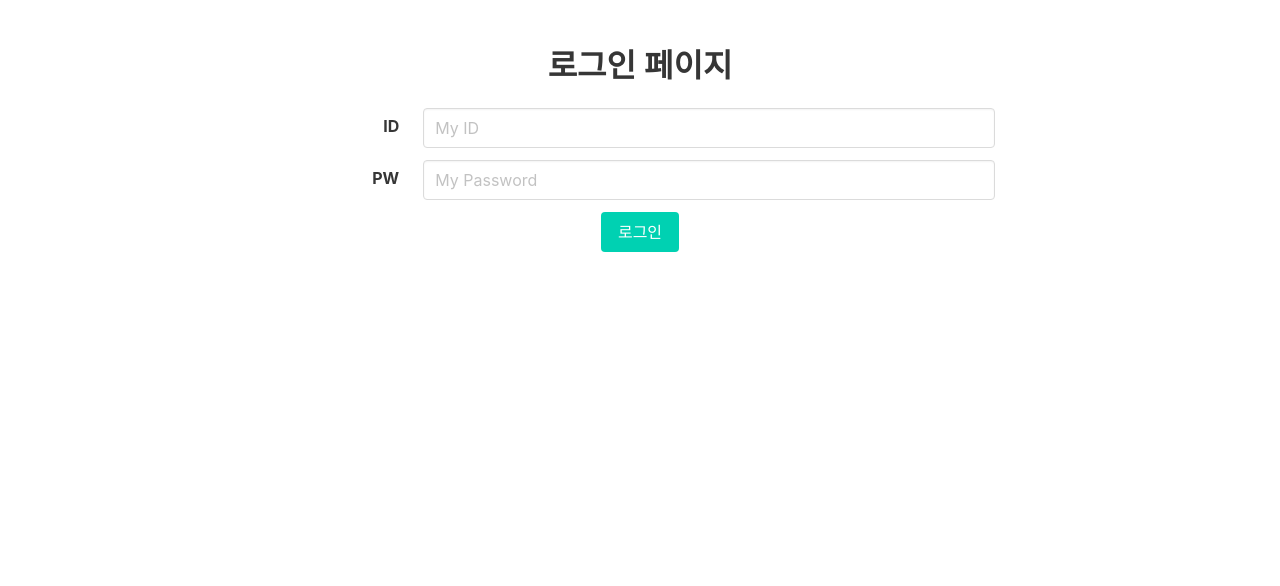
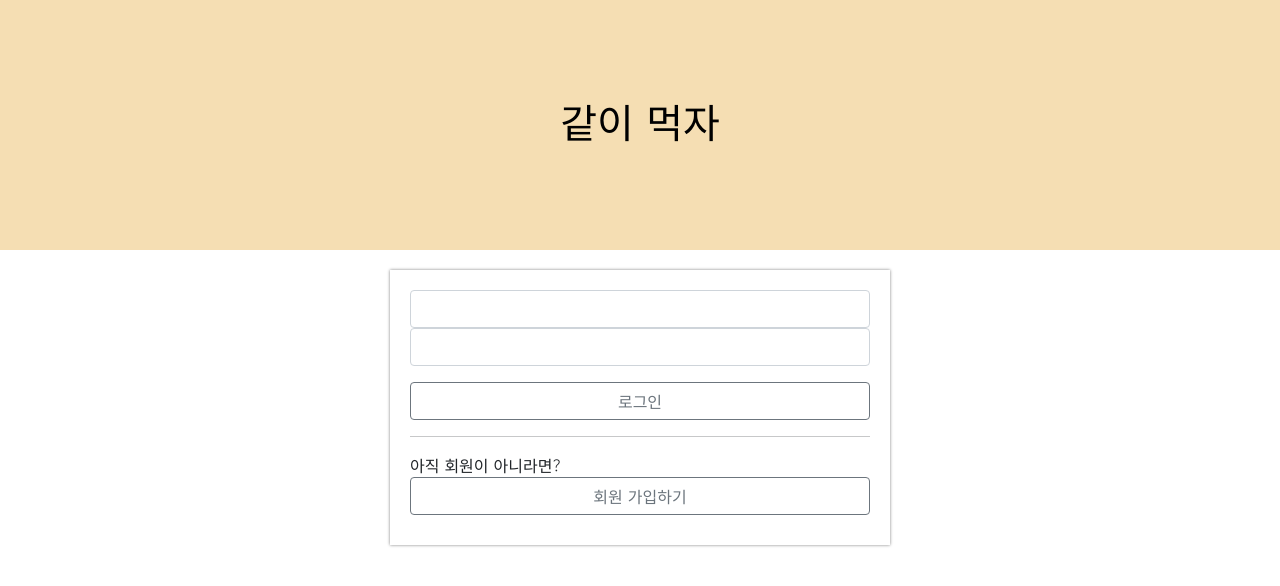
Before and after one commit to fullStack-1w-team-e7/eat2gether, a Flask app: template templates/login.html in a window 1280 px wide. Shown: the top 586 px of the page. Run offline with Flask 2, Linux system fonts and the light colour scheme; the template is opened without the code that fills it, so the values that code supplies are empty; some libraries are stand-ins or nearby versions.

Commit message:
로그인 페이지 수정 업데이트

```diff
--- a/templates/login.html
+++ b/templates/login.html
@@ -1,85 +1,120 @@
 <!doctype html>
 <html lang="en">
+
 <head>
-
-        <!-- Webpage Title -->
-        <title>Hello, world!</title>
-
-        <!-- Required meta tags -->
     <meta charset="utf-8">
     <meta name="viewport" content="width=device-width, initial-scale=1, shrink-to-fit=no">
 
-        <!-- Bulma CSS -->
-        <link rel="stylesheet" href="https://cdn.jsdelivr.net/npm/bulma@0.9.1/css/bulma.min.css">
-        <!-- JS -->
-        <script src="https://ajax.googleapis.com/ajax/libs/jquery/3.4.1/jquery.min.js"></script>
-        <script src="https://cdnjs.cloudflare.com/ajax/libs/jquery-cookie/1.4.1/jquery.cookie.js"></script>
+    <link href="https://cdn.jsdelivr.net/npm/bootstrap@5.0.2/dist/css/bootstrap.min.css" rel="stylesheet"
+          integrity="sha384-EVSTQN3/azprG1Anm3QDgpJLIm9Nao0Yz1ztcQTwFspd3yD65VohhpuuCOmLASjC" crossorigin="anonymous">
+    <script src="https://ajax.googleapis.com/ajax/libs/jquery/3.5.1/jquery.min.js"></script>
+    <script src="https://cdn.jsdelivr.net/npm/bootstrap@5.0.2/dist/js/bootstrap.bundle.min.js"
+            integrity="sha384-MrcW6ZMFYlzcLA8Nl+NtUVF0sA7MsXsP1UyJoMp4YLEuNSfAP+JcXn/tWtIaxVXM"
+            crossorigin="anonymous"></script>
+
+    <title>같이 먹자</title>
+    <link href="https://fonts.googleapis.com/css2?family=Gowun+Dodum&display=swap" rel="stylesheet">
+
+    <style>
+        * {
+            font-family: 'Gowun Dodum', sans-serif;
+        }
+
+        .mytitle {
+            background-color: wheat;
+
+            height: 250px;
+            width: 100%;
+
+            /*background-image: linear-gradient(0deg, rgba(0, 0, 0, 0.5), rgba(0, 0, 0, 0.5)),url("https://files.slack.com/files-pri/T01L2TNGW3T-F04ASR70NPM/____________________________________________.jpg");
+            background-position: center;
+            background-size: cover; */
+
+            color: black;
+
+            display: flex;
+            flex-direction: column;
+            justify-content: center;
+            align-items: center;
+        }
+
+        .mypost {
+            width: 500px;
+
+            margin: 20px auto 0px auto;
+            box-shadow: 0px 0px 3px 0px gray;
+            padding: 20px;
+
+        }
+
+        .btn_box {
+            margin: 10px auto 10px auto;
+
+        }
 
 
+    </style>
     <script>
-            {% if msg %}
-                alert("{{ msg }}")
-            {% endif %}
-            // ['쿠키'라는 개념에 대해 알아봅시다]
-            // 로그인을 구현하면, 반드시 쿠키라는 개념을 사용합니다.
-            // 페이지에 관계없이 브라우저에 임시로 저장되는 정보입니다. 키:밸류 형태(딕셔너리 형태)로 저장됩니다.
-            // 쿠키가 있기 때문에, 한번 로그인하면 네이버에서 다시 로그인할 필요가 없는 것입니다.
-            // 브라우저를 닫으면 자동 삭제되게 하거나, 일정 시간이 지나면 삭제되게 할 수 있습니다.
         function login() {
+            let id = $("#inputId").val()
+            let pw = $("#inputPassword").val()
+
+         console.log(id, pw);}
+
+
+
+
         $.ajax({
                 type: "POST",
                 url: "/api/login",
-                    data: {id_give: $('#userid').val(), pw_give: $('#userpw').val()},
+                data: {id_give: id, pw_give: pw},
                 success: function (response) {
-                        if (response['result'] == 'success') {
-                            // 로그인이 정상적으로 되면, 토큰을 받아옵니다.
-                            // 이 토큰을 mytoken이라는 키 값으로 쿠키에 저장합니다.
-                            $.cookie('mytoken', response['token']);
+                    if (response["result"] === "success") {
+                        alert("로그인에 성공했습니다!");
+                        /* $.cookie("mytoken", response["token"], {path: "/"});
+                        window.location.href = "/"; */
+                    } else {
+                        alert(response["msg"]);
+                    }
+                },
+            });
 
-                            alert('로그인 완료!')
-                            window.location.href = '/'
-                        } else {
-                            // 로그인이 안되면 에러메시지를 띄웁니다.
-                            alert(response['msg'])
-                        }
-                    }
-                })
-            }
 
     </script>
+</head>
 
-    </head>
 <body>
-        <div class="section has-text-centered">
-            <h1 class="title">로그인 페이지</h1>
-            <div class="container" style="width:60%">
-                <div class="field is-horizontal">
-                    <div class="field-label is-normal">
-                        <label class="label" for="userid">ID</label>
+<div class="mytitle">
+    <h1>같이 먹자</h1>
 </div>
-                    <div class="field-body">
-                        <div class="field">
-                            <div class="control">
-                                <input type="text" class="input" id="userid" aria-describedby="emailHelp"
-                                       placeholder="My ID">
+<div class="mypost">
+    <div class="log_in_wrap">
+        <div class="wrap">
+            <input onclick="login()" type="text" class="form-control" id="inputId"/>
+        </div>
+        <div class="wrap">
+            <input onclick="login()" type="password" class="form-control" id="inputPassword"/>
+            <p class="text"></p>
+        </div>
+        <div class="btn_box">
+            <div class="d-grid gap-2">
+                <button onclick="login()" class="btn btn-outline-secondary" >로그인</button>
+            </div>
+            <hr>
+            <div> 아직 회원이 아니라면? </hr>
+                <div class="d-grid gap-2">
+                    <button class="btn btn-outline-secondary" type="button">회원 가입하기</button>
                 </div>
             </div>
         </div>
     </div>
-                <div class="field is-horizontal">
-                    <div class="field-label is-normal">
-                        <label class="label" for="userpw">PW</label>
-                    </div>
-                    <div class="field-body">
-                        <div class="field">
-                            <div class="control">
-                                <input type="password" class="input" id="userpw" placeholder="My Password">
+
+
 </div>
 </div>
 </div>
-                </div>
-                <button class="button is-primary" onclick="login()">로그인</button>
-            </div>
+
 </div>
 </body>
+
 </html>
```
Lines whose indentation alone changed are shown as unchanged.
